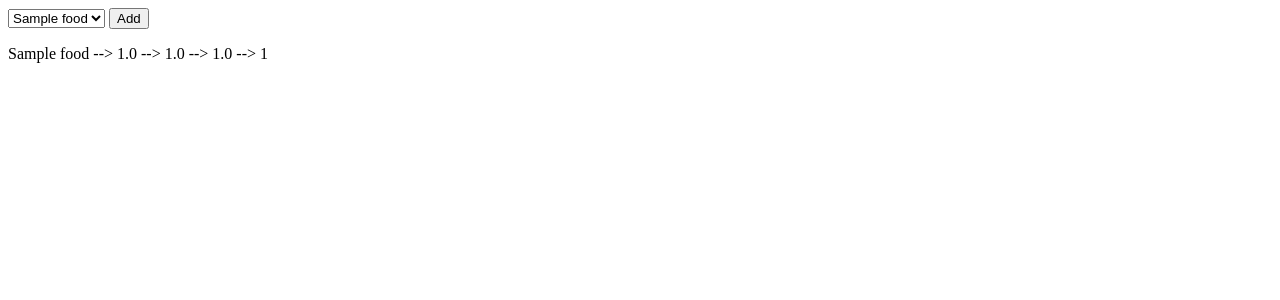
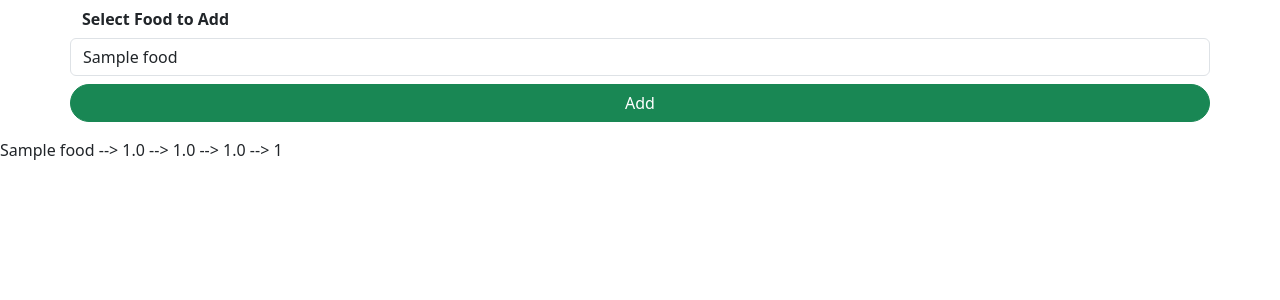
Before and after one commit to IIIAMAH3/calorie-tracker, a Django app: page / in a window 1280 px wide. Shown: the top 300 px of the page. Run offline with Django 5.2, Linux system fonts and the light colour scheme; a user stored in the database is signed in; tables that the repository leaves empty hold one stand-in row (values such as "Sample post").

Commit message:
Add bootstrap to selection form

```diff
--- a/tracker/templates/tracker/index.html
+++ b/tracker/templates/tracker/index.html
@@ -1,19 +1,32 @@
 <html lang="en">
     <head>
         <title>Calorie Tracker</title>
+        <link href="https://cdn.jsdelivr.net/npm/bootstrap@5.3.8/dist/css/bootstrap.min.css" rel="stylesheet" integrity="sha384-sRIl4kxILFvY47J16cr9ZwB07vP4J8+LH7qKQnuqkuIAvNWLzeN8tE5YBujZqJLB" crossorigin="anonymous">
     </head>
     <body>
+        <div class="container">
+            <div class="row">
+                <div class="col-md-12">
                     <form method="POST">
+                        <div class="form-group row">
                             {% csrf_token %}
-            <select name="food_consumed" id="food_consumed">
+                            <label class="col-form-label">
+                                <b>Select Food to Add</b>
+                            </label>
+                            <select class="form-control md-5" name="food_consumed" id="food_consumed">
                                 {% for food in foods %}
                                     <option value="{{ food.name }}">
                                         {{ food.name }}
                                     </option>
                                 {% endfor %}
                             </select>
-            <button type="submit">Add</button>
+                            <button class="btn btn-success rounded-pill mt-2" type="submit">Add</button>
+                        </div>
                     </form>
+                </div>
+            </div>
+        </div>
+
 
         {% for c in consumed_food %}
             {{ c.food_consumed.name }} --> {{ c.food_consumed.carbs }} --> {{ c.food_consumed.protein }} --> {{ c.food_consumed.fats }} --> {{ c.food_consumed.calories }}
```
Lines whose indentation alone changed are shown as unchanged.
